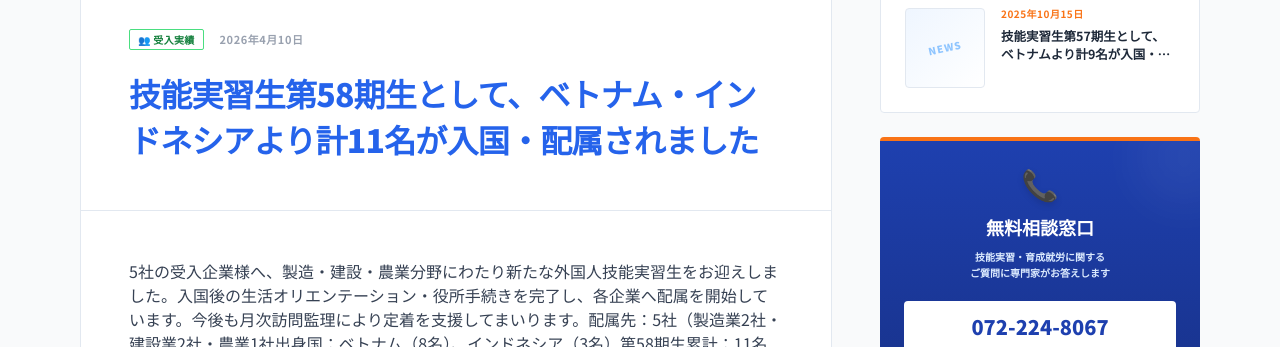
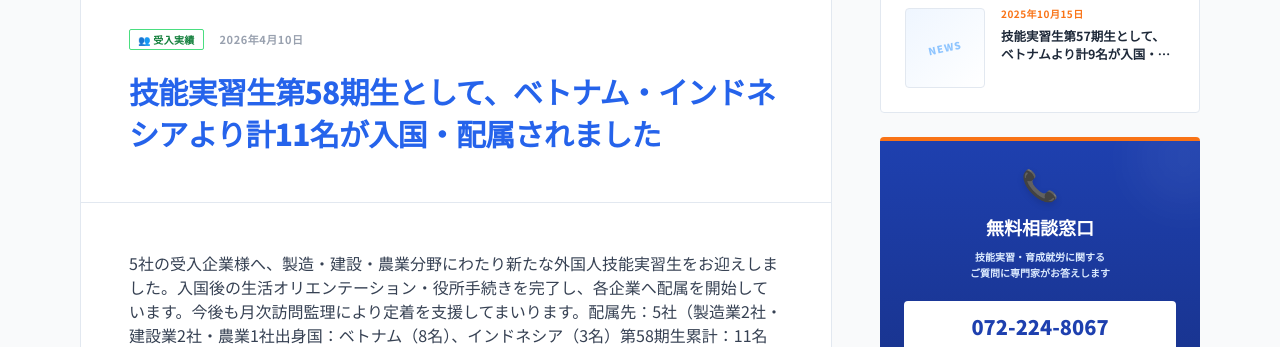
Before and after one commit to soldata1188/solutioncoop-jp, a Next.js app: page /news/news-001 in a window 1280 px wide. Shown: the part 605-952 px from the top of the page. Built offline with nearby package versions, Linux system fonts and the light colour scheme; no server answers.

Commit message:
fix: render markdown content and refine typography

```diff
--- a/app/admin/news/new/page.tsx
+++ b/app/admin/news/new/page.tsx
@@ -78,11 +78,12 @@ export default function NewArticlePage() {
 
       [CONTENT GUIDELINES - PRIORITY]
       1. SCANNABILITY: Use clear H2/H3 headers. Every section must have Bullet Points (箇条書き).
-      2. TONE: 100% Professional Business Japanese (Keigo). Focus on stability, trust (信頼), and legal compliance (コンプライアンス).
-      3. EMPHASIS: Use **Bold Text** for key keywords and benefit-driven phrases.
-      4. TERMINOLOGY: Never use "丸投げ". Use "煩雑な事務手続きの負担軽減" and "二人三脚の伴走型支援".
-      5. CRO: End with a subtle call-to-action to consult since "Ikusei Shuro" (育成就労) is coming.
-      6. LENGTH: Concise but informative. Max 1000 characters for "content".
+      2. TONE: Professional but "Warm" Business Japanese (温かみのあるビジネス敬語). Avoid being 100% robotic; focus on the "Heart" (想い) of the cooperation.
+      3. STORYTELLING: Use benefit-driven hooks. Instead of just "rules changed", explain "how this helps your employees thrive".
+      4. EMPHASIS: Use **Bold Text** for key keywords.
+      5. TERMINOLOGY: Never use "丸投げ". Use "煩雑な事務手続きの負担軽減" and "二人三脚の伴走型支援".
+      6. CRO: End with a warm invitation for a "Safe and Secure" (安心・安全) consultation.
+      7. LENGTH: Concise but informative. Max 1200 characters for "content".
 
       [SEO GUIDELINES]
       - title: Catchy B2B headline (e.g., "[Benefit] + [Topic] | Solution Cooperative").
--- a/app/news/[id]/page.tsx
+++ b/app/news/[id]/page.tsx
@@ -7,6 +7,7 @@ import Header from '@/components/Header';
 import Footer from '@/components/Footer';
 import type { NewsItem } from '@/lib/news';
 import { CATEGORY_CONFIG, formatDateJP } from '@/lib/news';
+import { marked } from 'marked';
 
 export const dynamic = 'force-dynamic';
 
@@ -119,13 +120,19 @@ export default async function NewsDetailPage({ params }: Props) {
                       {formatDateJP(item.date)}
                     </time>
                   </div>
-                  <h1 className="text-2xl md:text-[1.7rem] lg:text-[2rem] font-black text-navy leading-[1.45] tracking-tight text-balance">{item.title}</h1>
+                  <h1 className="text-xl md:text-2xl lg:text-3xl font-black text-navy leading-[1.4] tracking-tight">{item.title}</h1>
                 </div>
 
                 {/* Nội dung Bài viết */}
                 <div
-                  className="p-6 md:p-10 lg:p-12 prose prose-sm md:prose-base max-w-none prose-headings:text-navy prose-h2:border-l-4 prose-h2:border-accent prose-h2:pl-4 prose-a:text-navy hover:prose-a:text-accent prose-img:rounded"
-                  dangerouslySetInnerHTML={{ __html: item.content || '<p>本文準備中です。</p>' }}
+                  className="p-6 md:p-10 lg:p-12 prose prose-slate max-w-none
+                  prose-headings:text-navy prose-headings:font-black
+                  prose-h2:text-xl md:prose-h2:text-2xl prose-h2:border-l-4 prose-h2:border-accent prose-h2:pl-4 prose-h2:mt-12 prose-h2:mb-6
+                  prose-p:text-gray-600 prose-p:leading-relaxed prose-p:mb-5
+                  prose-li:text-gray-600 prose-li:mb-2
+                  prose-strong:text-navy prose-strong:font-bold
+                  prose-img:rounded shadow-sm"
+                  dangerouslySetInnerHTML={{ __html: marked(item.content || '本文準備中です。') }}
                 />
 
                 {/* Chân bài viết (Call to logic) */}
--- a/package.json
+++ b/package.json
@@ -11,6 +11,7 @@
   "dependencies": {
     "@uiw/react-md-editor": "^4.1.0",
     "iron-session": "^8.0.4",
+    "marked": "^18.0.1",
     "next": "16.2.3",
     "nodemailer": "^8.0.5",
     "react": "19.2.4",
@@ -18,6 +19,7 @@
   },
   "devDependencies": {
     "@tailwindcss/postcss": "^4",
+    "@types/marked": "^5.0.2",
     "@types/node": "^20",
     "@types/nodemailer": "^8.0.0",
     "@types/react": "^19",
```
Also changed, not shown: 1 other file (tests, documents, lock files or other folders).
